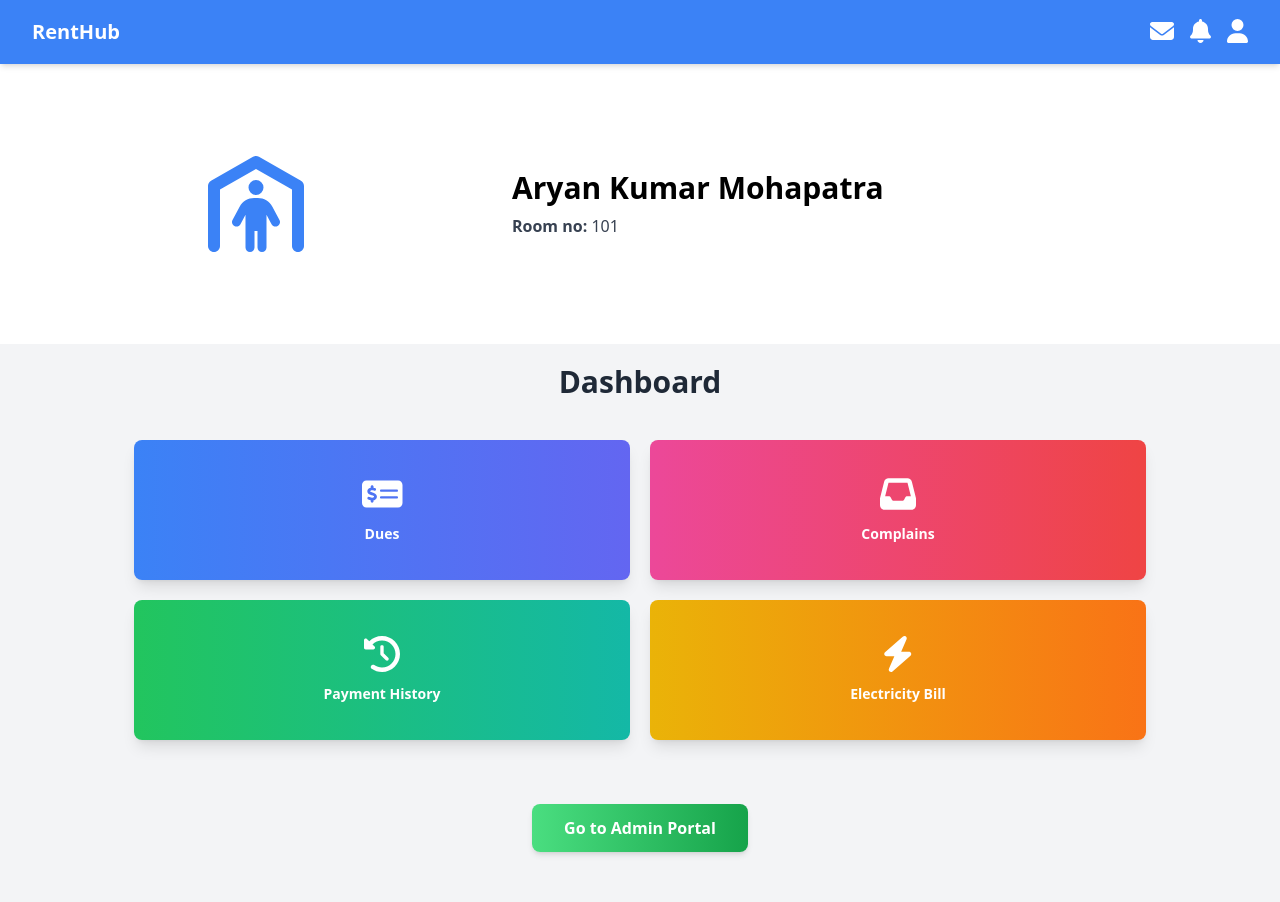
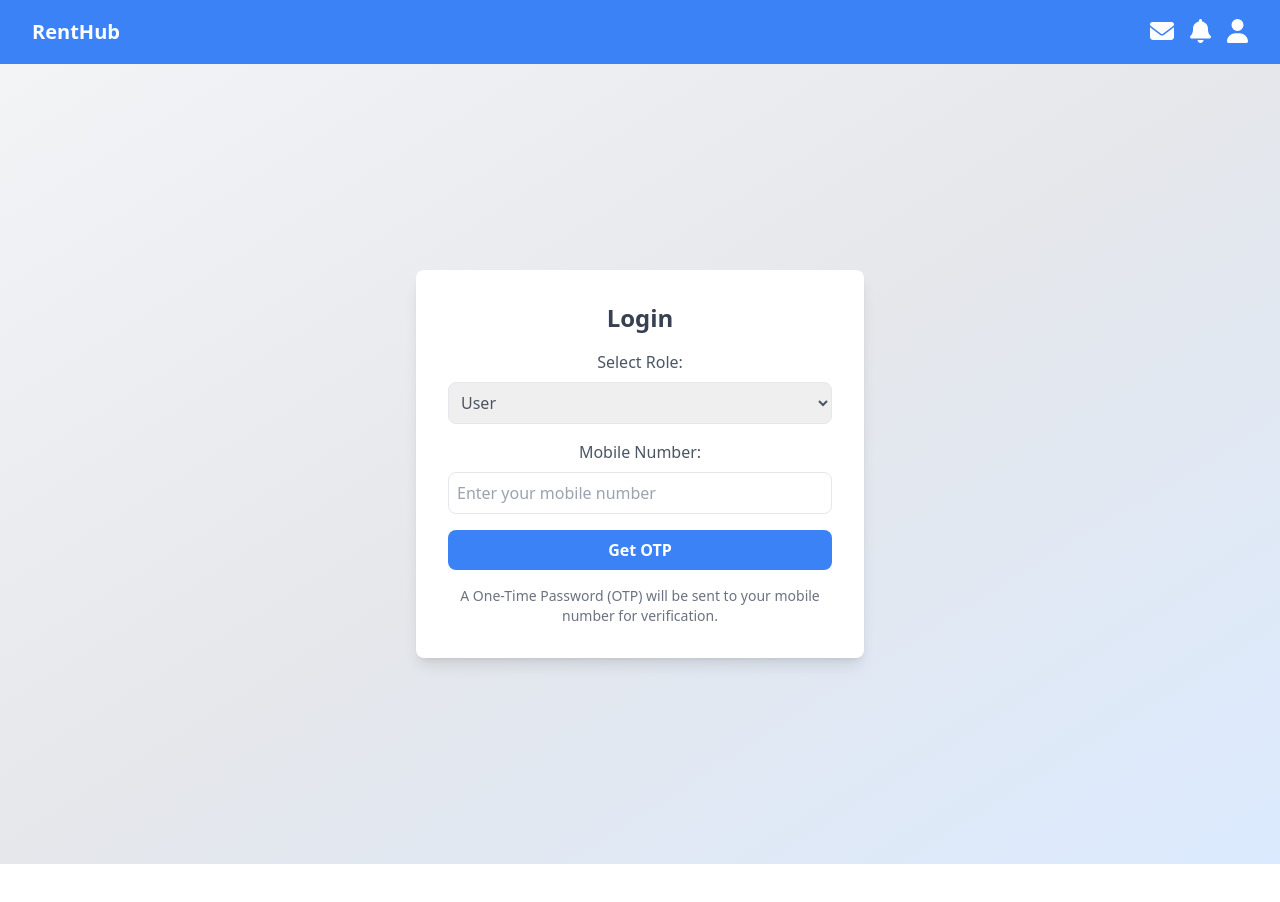
Before and after one commit to Aryank35/house-rental-system, a React (Create React App) app: page / in a window 1280 px wide. Shown: the top 902 px of the page. After the commit the page ends 864 px from the top, so only its background shows below. Built offline with nearby package versions, Linux system fonts and the light colour scheme.

Commit message:
added the Login page

```diff
--- a/src/App.js
+++ b/src/App.js
@@ -12,6 +12,7 @@ import NotificationPage from "./Components/NotificationPage";
 import NoticePage from "./Components/NoticePage";
 import ProfilePage from "./Components/ProfilePage";
 import PaymentGateway from "./Components/Pages/Payment/PaymentGateway";
+import Login from "./Components/Pages/Login/Login";
 
 function App() {
   return (
@@ -19,7 +20,8 @@ function App() {
       <BrowserRouter>
       <AppBar />
         <Routes>
-          <Route path="/" element={<Home />} />
+          <Route path="/" element={<Login/>} />
+          <Route path="/user-dashboard" element={<Home />} />
           <Route path="/profile" element={<ProfilePage/>} />
           <Route path="/dues" element={<Dues />} />
           <Route path="/feesDescription" element={<FeesDescription />} />
--- /dev/null
+++ b/src/Components/Pages/Login/Login.jsx
@@ -0,0 +1,99 @@
+import React, { useState } from "react";
+
+const Login = () => {
+  const [role, setRole] = useState("user"); // Default role selection
+  const [mobile, setMobile] = useState("");
+  const [otp, setOtp] = useState("");
+  const [showOtpInput, setShowOtpInput] = useState(false);
+
+  const handleLogin = () => {
+    if (mobile.length === 10) {
+      setShowOtpInput(true);
+    } else {
+      alert("Please enter a valid 10-digit mobile number.");
+    }
+  };
+
+  const handleOtpVerification = () => {
+    if (otp.length === 4) {
+      alert(`${role.toUpperCase()} logged in successfully!`);
+      // Redirect based on role
+      window.location.href = role === "admin" ? "https://house-rental-system-admin.vercel.app/" : "/user-dashboard";
+    } else {
+      alert("Invalid OTP. Please enter a 4-digit OTP.");
+    }
+  };
+
+  return (
+    <div className="flex justify-center items-center min-h-screen bg-gradient-to-br from-gray-100 via-gray-200 to-blue-100 p-6">
+      <div className="bg-white shadow-lg rounded-lg p-8 max-w-md w-full text-center">
+        <h2 className="text-2xl font-bold text-gray-700">Login</h2>
+
+        {/* Role Selection */}
+        <label className="block mt-4 text-gray-600 font-medium">
+          Select Role:
+          <select
+            value={role}
+            onChange={(e) => setRole(e.target.value)}
+            className="w-full mt-2 p-2 border rounded-lg focus:outline-none focus:ring-2 focus:ring-blue-400"
+          >
+            <option value="user">User</option>
+            <option value="admin">Admin</option>
+          </select>
+        </label>
+
+        {/* Mobile Number Input */}
+        {!showOtpInput && (
+          <>
+            <label className="block mt-4 text-gray-600 font-medium">
+              Mobile Number:
+              <input
+                type="tel"
+                value={mobile}
+                onChange={(e) => setMobile(e.target.value)}
+                placeholder="Enter your mobile number"
+                className="w-full mt-2 p-2 border rounded-lg focus:outline-none focus:ring-2 focus:ring-blue-400"
+                maxLength="10"
+              />
+            </label>
+            <button
+              onClick={handleLogin}
+              className="w-full mt-4 bg-blue-500 hover:bg-blue-600 text-white font-semibold py-2 rounded-lg transition"
+            >
+              Get OTP
+            </button>
+          </>
+        )}
+
+        {/* OTP Input */}
+        {showOtpInput && (
+          <>
+            <label className="block mt-4 text-gray-600 font-medium">
+              Enter OTP:
+              <input
+                type="text"
+                value={otp}
+                onChange={(e) => setOtp(e.target.value)}
+                placeholder="Enter OTP"
+                className="w-full mt-2 p-2 border rounded-lg focus:outline-none focus:ring-2 focus:ring-blue-400"
+                maxLength="4"
+              />
+            </label>
+            <button
+              onClick={handleOtpVerification}
+              className="w-full mt-4 bg-green-500 hover:bg-green-600 text-white font-semibold py-2 rounded-lg transition"
+            >
+              Verify OTP
+            </button>
+          </>
+        )}
+
+        <p className="mt-4 text-gray-500 text-sm">
+          A One-Time Password (OTP) will be sent to your mobile number for verification.
+        </p>
+      </div>
+    </div>
+  );
+};
+
+export default Login;
```
Also changed, not shown: public/index.html (+0 -23 lines).
